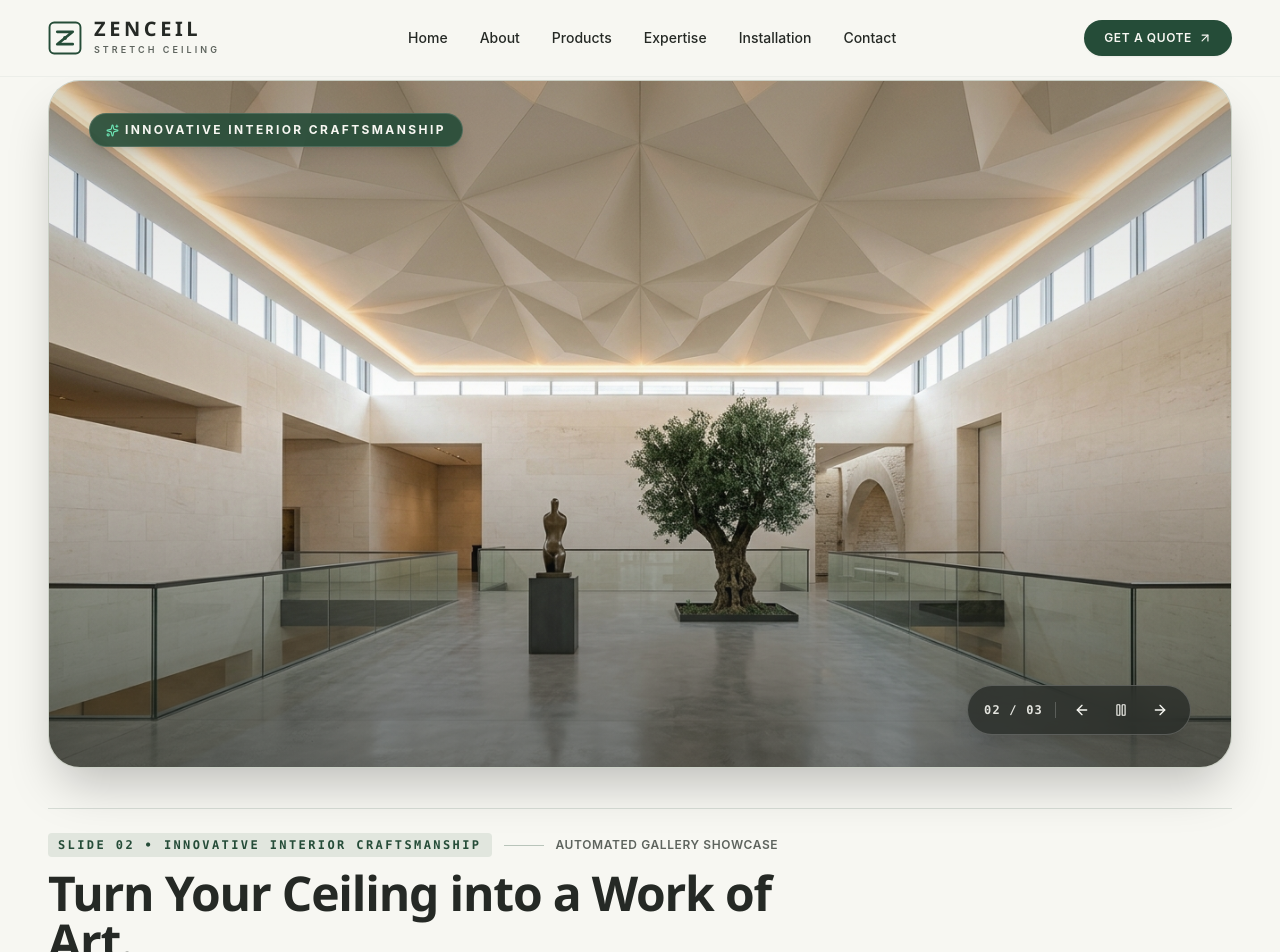
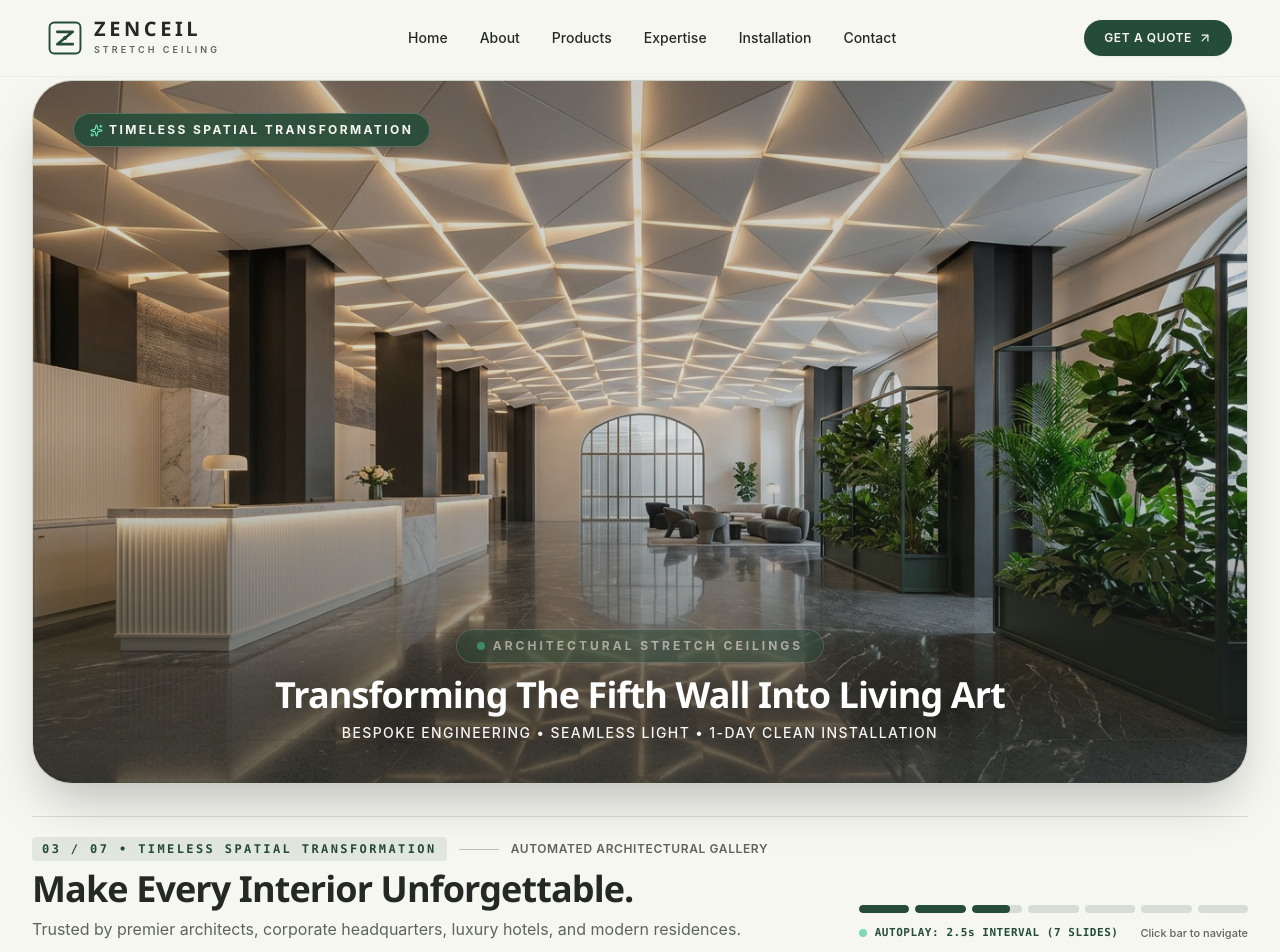
Before and after one commit to bijayalaxmilenka2002/Zenceil-Website, a Next.js app: page / in a window 1280 px wide. Shown: the top 952 px of the page. Built offline with nearby package versions, Linux system fonts and the light colour scheme.

Commit message:
feat(hero): 7-slide autoplay at 2.5s interval, removed control pill, full-section layout, and eye-catching center text

```diff
--- a/src/components/sections/HeroSection.tsx
+++ b/src/components/sections/HeroSection.tsx
@@ -3,23 +3,18 @@
 import React, { useState, useEffect, useCallback } from "react";
 import Image from "next/image";
 import { HERO_SLIDES } from "@/data/zenceilData";
-import { ArrowLeft, ArrowRight, Pause, Play, Sparkles } from "lucide-react";
+import { Sparkles } from "lucide-react";
 
 export const HeroSection: React.FC = () => {
   const [currentSlide, setCurrentSlide] = useState(0);
-  const [isPlaying, setIsPlaying] = useState(true);
   const [progress, setProgress] = useState(0);
 
-  const SLIDE_DURATION = 4000; // 4 seconds autoplay interval
+  // REDUCED AUTOPLAY TIME: 2.5 seconds for snappy, dynamic slide show
+  const SLIDE_DURATION = 2500;
   const UPDATE_FREQ = 25; // 25ms smooth progress bar update
 
   const handleNext = useCallback(() => {
     setCurrentSlide((prev) => (prev + 1) % HERO_SLIDES.length);
-    setProgress(0);
-  }, []);
-
-  const handlePrev = useCallback(() => {
-    setCurrentSlide((prev) => (prev === 0 ? HERO_SLIDES.length - 1 : prev - 1));
     setProgress(0);
   }, []);
 
@@ -28,10 +23,8 @@ export const HeroSection: React.FC = () => {
     setProgress(0);
   };
 
-  // Continuous Autoplay Engine (does not stall on hover)
+  // Continuous Autoplay Engine (loops through all 7 slides)
   useEffect(() => {
-    if (!isPlaying) return;
-
     const startTime = Date.now();
     const interval = setInterval(() => {
       const elapsed = Date.now() - startTime;
@@ -47,7 +40,7 @@ export const HeroSection: React.FC = () => {
       clearInterval(interval);
       clearTimeout(timer);
     };
-  }, [currentSlide, isPlaying, handleNext]);
+  }, [currentSlide, handleNext]);
 
   const activeSlideData = HERO_SLIDES[currentSlide];
 
@@ -56,16 +49,16 @@ export const HeroSection: React.FC = () => {
       id="hero"
       className="relative w-full pt-16 md:pt-20 pb-12 md:pb-16 bg-[#F7F7F2] overflow-hidden"
     >
-      {/* FULL-WIDTH HERO PRESENTATION CONTAINER */}
-      <div className="w-full px-3 sm:px-6 md:px-10 lg:px-12 max-w-[1720px] mx-auto">
-        {/* Large, Immersive Full-Screen Visual */}
-        <div className="relative w-full h-[65vh] sm:h-[75vh] md:h-[82vh] lg:h-[86vh] rounded-2xl md:rounded-[2rem] overflow-hidden shadow-2xl border border-[#254C38]/15 bg-[#E8E8DF]">
+      {/* FULL-WIDTH IMMERSIVE PRESENTATION CONTAINER - TAKES COMPLETE SECTION */}
+      <div className="w-full px-2 sm:px-4 md:px-8 max-w-[1920px] mx-auto">
+        {/* Large Full-Screen Architectural Visual */}
+        <div className="relative w-full h-[70vh] sm:h-[78vh] md:h-[84vh] lg:h-[88vh] rounded-2xl md:rounded-[2.5rem] overflow-hidden shadow-2xl border border-[#254C38]/15 bg-[#E8E8DF]">
           {HERO_SLIDES.map((slide, index) => {
             const isActive = index === currentSlide;
             return (
               <div
                 key={slide.id}
-                className={`absolute inset-0 transition-all duration-1000 ease-in-out ${
+                className={`absolute inset-0 transition-all duration-700 ease-in-out ${
                   isActive
                     ? "opacity-100 z-10 scale-100 pointer-events-auto"
                     : "opacity-0 z-0 scale-105 pointer-events-none"
@@ -76,16 +69,16 @@ export const HeroSection: React.FC = () => {
                   alt={slide.title}
                   fill
                   priority={index === 0}
-                  className="object-cover object-center transition-transform duration-[4000ms] ease-out"
+                  className="object-cover object-center transition-transform duration-[2500ms] ease-out"
                   sizes="100vw"
                 />
 
                 {/* Subtle Luxury Ambient Vignette */}
-                <div className="absolute inset-0 bg-gradient-to-t from-[#252925]/60 via-transparent to-black/15 pointer-events-none" />
+                <div className="absolute inset-0 bg-gradient-to-t from-[#252925]/75 via-[#252925]/15 to-black/20 pointer-events-none" />
 
-                {/* Architectural Tag Badge */}
-                <div className="absolute top-6 left-6 md:top-8 md:left-10 z-20 flex items-center gap-2">
-                  <span className="inline-flex items-center gap-1.5 px-4 py-2 rounded-full text-xs font-bold tracking-[0.2em] uppercase bg-[#254C38]/90 text-[#F7F7F2] backdrop-blur-md shadow-lg border border-white/15">
+                {/* Top Corner Architectural Tag */}
+                <div className="absolute top-6 left-6 md:top-8 md:left-10 z-20">
+                  <span className="inline-flex items-center gap-1.5 px-4 py-2 rounded-full text-xs font-bold tracking-[0.2em] uppercase bg-[#254C38]/90 text-[#F7F7F2] backdrop-blur-md shadow-lg border border-white/20">
                     <Sparkles size={13} className="text-emerald-300" />
                     <span>{slide.tagline}</span>
                   </span>
@@ -94,51 +87,40 @@ export const HeroSection: React.FC = () => {
             );
           })}
 
-          {/* Minimal Glassmorphic Controls Bar */}
-          <div className="absolute bottom-6 right-6 md:bottom-8 md:right-10 z-20 flex items-center gap-3 bg-[#252925]/75 backdrop-blur-md px-4 py-2.5 rounded-full border border-white/20 text-[#F7F7F2] shadow-xl">
-            <span className="text-xs font-mono font-bold tracking-widest text-[#F7F7F2]/90">
-              0{currentSlide + 1} / 0{HERO_SLIDES.length}
-            </span>
-            <div className="h-4 w-px bg-white/20" />
-            <button
-              onClick={handlePrev}
-              aria-label="Previous slide"
-              className="p-1.5 rounded-full hover:bg-white/20 transition text-[#F7F7F2] active:scale-95"
-            >
-              <ArrowLeft size={16} />
-            </button>
-            <button
-              onClick={() => setIsPlaying(!isPlaying)}
-              aria-label={isPlaying ? "Pause autoplay" : "Start autoplay"}
-              className="p-1.5 rounded-full hover:bg-white/20 transition text-[#F7F7F2] active:scale-95"
-            >
-              {isPlaying ? <Pause size={14} /> : <Play size={14} />}
-            </button>
-            <button
-              onClick={handleNext}
-              aria-label="Next slide"
-              className="p-1.5 rounded-full hover:bg-white/20 transition text-[#F7F7F2] active:scale-95"
-            >
-              <ArrowRight size={16} />
-            </button>
+          {/* EYE-CATCHING TEXT IN THE END PART CENTER OF THE IMAGE */}
+          <div className="absolute bottom-6 sm:bottom-8 md:bottom-10 left-1/2 -translate-x-1/2 z-20 text-center w-full px-4 max-w-4xl pointer-events-none">
+            <div className="inline-flex items-center gap-2 px-5 py-2 rounded-full bg-[#254C38]/85 backdrop-blur-md border border-white/30 text-[#F7F7F2] shadow-2xl mb-2 sm:mb-3 animate-pulse">
+              <span className="w-2 h-2 rounded-full bg-emerald-400" />
+              <span className="text-[10px] sm:text-xs font-bold uppercase tracking-[0.25em]">
+                ARCHITECTURAL STRETCH CEILINGS
+              </span>
+            </div>
+
+            <h2 className="text-xl sm:text-2xl md:text-3xl lg:text-4xl font-extrabold text-white tracking-tight font-manrope drop-shadow-[0_4px_24px_rgba(0,0,0,0.9)] leading-tight">
+              Transforming The Fifth Wall Into Living Art
+            </h2>
+
+            <p className="text-xs sm:text-sm font-medium text-white/95 tracking-widest uppercase mt-1.5 sm:mt-2 drop-shadow-[0_2px_12px_rgba(0,0,0,0.85)]">
+              Bespoke Engineering • Seamless Light • 1-Day Clean Installation
+            </p>
           </div>
         </div>
 
-        {/* STRICT REQUIREMENT: Text appears in an elegant position BELOW the hero image */}
-        <div className="mt-8 md:mt-10 pt-6 border-t border-[#254C38]/15 grid grid-cols-1 lg:grid-cols-12 gap-8 items-end">
+        {/* ELEGANT EDITORIAL DETAILS BELOW THE IMAGE */}
+        <div className="mt-6 md:mt-8 pt-5 border-t border-[#254C38]/15 grid grid-cols-1 lg:grid-cols-12 gap-6 items-end">
           {/* Main Headline & Description below image */}
-          <div className="lg:col-span-8 space-y-3">
+          <div className="lg:col-span-8 space-y-2">
             <div className="flex items-center gap-3">
               <span className="text-xs font-mono font-bold uppercase tracking-[0.2em] text-[#254C38] bg-[#254C38]/10 px-2.5 py-1 rounded">
-                SLIDE 0{currentSlide + 1} • {activeSlideData.tagline}
+                0{currentSlide + 1} / 0{HERO_SLIDES.length} • {activeSlideData.tagline}
               </span>
               <div className="h-px w-10 bg-[#254C38]/30" />
               <span className="text-xs font-semibold text-[#5E645E] uppercase tracking-wider">
-                Automated Gallery Showcase
+                Automated Architectural Gallery
               </span>
             </div>
 
-            <h1 className="text-2xl sm:text-3xl md:text-4xl lg:text-5xl font-extrabold text-[#252925] tracking-tight leading-[1.15] font-manrope transition-all duration-700">
+            <h1 className="text-2xl sm:text-3xl md:text-4xl font-extrabold text-[#252925] tracking-tight leading-[1.15] font-manrope transition-all duration-500">
               {activeSlideData.title}
             </h1>
 
@@ -147,9 +129,9 @@ export const HeroSection: React.FC = () => {
             </p>
           </div>
 
-          {/* Minimal Slide Progress Indicator & Timeline */}
-          <div className="lg:col-span-4 flex flex-col justify-end space-y-3.5">
-            <div className="flex items-center gap-2.5">
+          {/* Minimal 7-Slide Progress Bar */}
+          <div className="lg:col-span-4 flex flex-col justify-end space-y-3">
+            <div className="flex items-center gap-1.5">
               {HERO_SLIDES.map((slide, i) => (
                 <button
                   key={slide.id}
@@ -172,13 +154,13 @@ export const HeroSection: React.FC = () => {
 
             <div className="flex items-center justify-between text-xs text-[#5E645E]">
               <div className="flex items-center gap-2">
-                <span className={`w-2 h-2 rounded-full ${isPlaying ? "bg-emerald-500 animate-pulse" : "bg-amber-500"}`} />
-                <span className="font-mono text-[11px] font-semibold tracking-wider">
-                  {isPlaying ? "AUTOPLAY: 4.0 SECONDS" : "AUTOPLAY PAUSED"}
+                <span className="w-2 h-2 rounded-full bg-emerald-500 animate-pulse" />
+                <span className="font-mono text-[11px] font-semibold tracking-wider text-[#254C38]">
+                  AUTOPLAY: 2.5s INTERVAL (7 SLIDES)
                 </span>
               </div>
-              <span className="font-medium text-xs text-[#254C38]">
-                Click progress bar to jump
+              <span className="font-medium text-[11px] text-[#5E645E]">
+                Click bar to navigate
               </span>
             </div>
           </div>
--- a/src/data/zenceilData.ts
+++ b/src/data/zenceilData.ts
@@ -79,6 +79,34 @@ export const HERO_SLIDES: HeroSlide[] = [
     title: "Make Every Interior Unforgettable.",
     subtitle: "Trusted by premier architects, corporate headquarters, luxury hotels, and modern residences.",
     tagline: "TIMELESS SPATIAL TRANSFORMATION",
+  },
+  {
+    id: "slide-4",
+    image: "/images/product-translucent.jpg",
+    title: "Pure Luminous Backlit Illumination.",
+    subtitle: "Even, shadowless light distribution that turns your ceiling into an expansive ambient light source.",
+    tagline: "TRANSLUCENT LIGHTING ARCHITECTURE",
+  },
+  {
+    id: "slide-5",
+    image: "/images/product-lacquer.jpg",
+    title: "Reflective Lacquer Finishes Expanding Space.",
+    subtitle: "High-gloss mirror surfaces doubling vertical room depth and creating opulent luxury interiors.",
+    tagline: "HIGH-GLOSS LACQUER MEMBRANES",
+  },
+  {
+    id: "slide-6",
+    image: "/images/product-3d-form.jpg",
+    title: "Sculptural 3D Parametric Geometries.",
+    subtitle: "Bespoke double-curved fluid canopies, waves, and organic architectural ceiling sculptures.",
+    tagline: "SCULPTURAL 3D SPATIAL FORMS",
+  },
+  {
+    id: "slide-7",
+    image: "/images/product-printed.jpg",
+    title: "Artistic Customized Graphic Ceilings.",
+    subtitle: "Ultra-high definition UV-printed ceiling membranes bringing biophilic art and creative vision to life.",
+    tagline: "HIGH-RESOLUTION BESPOKE PRINTS",
   },
 ];
 
```
